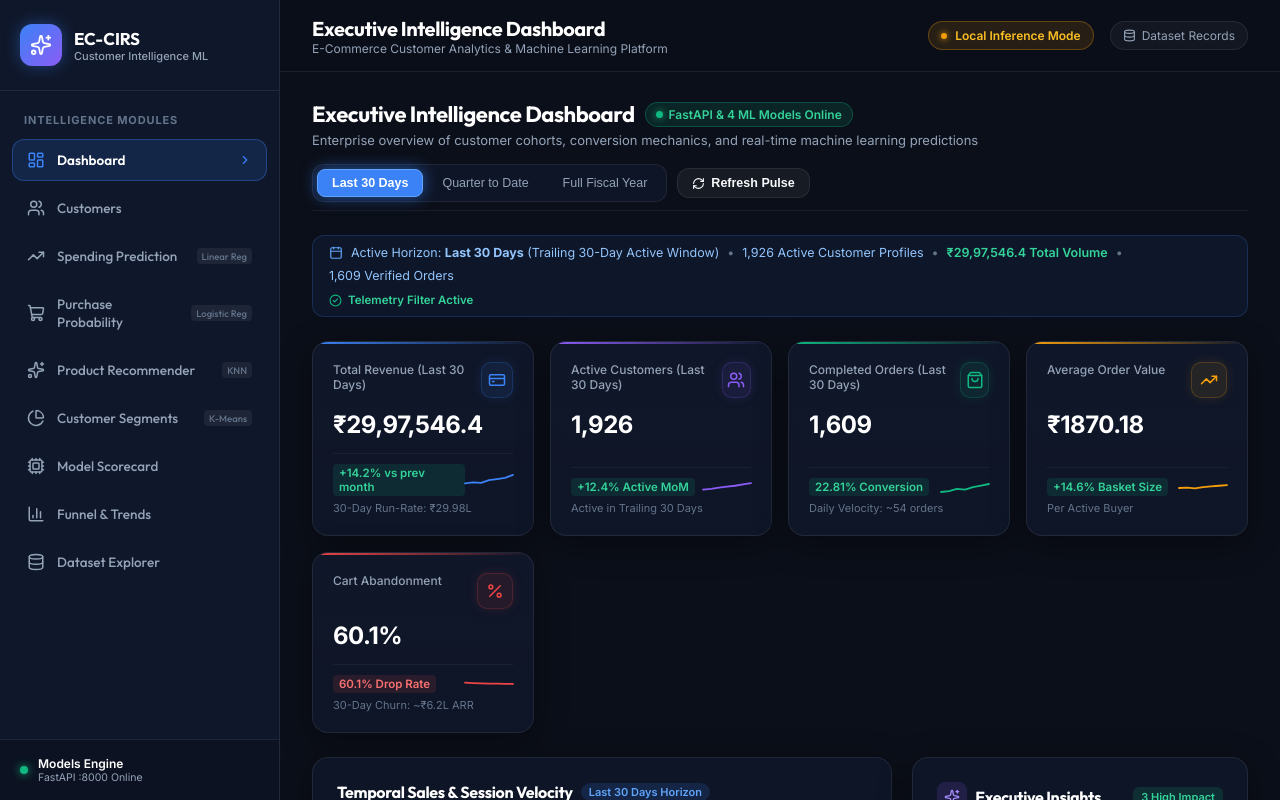
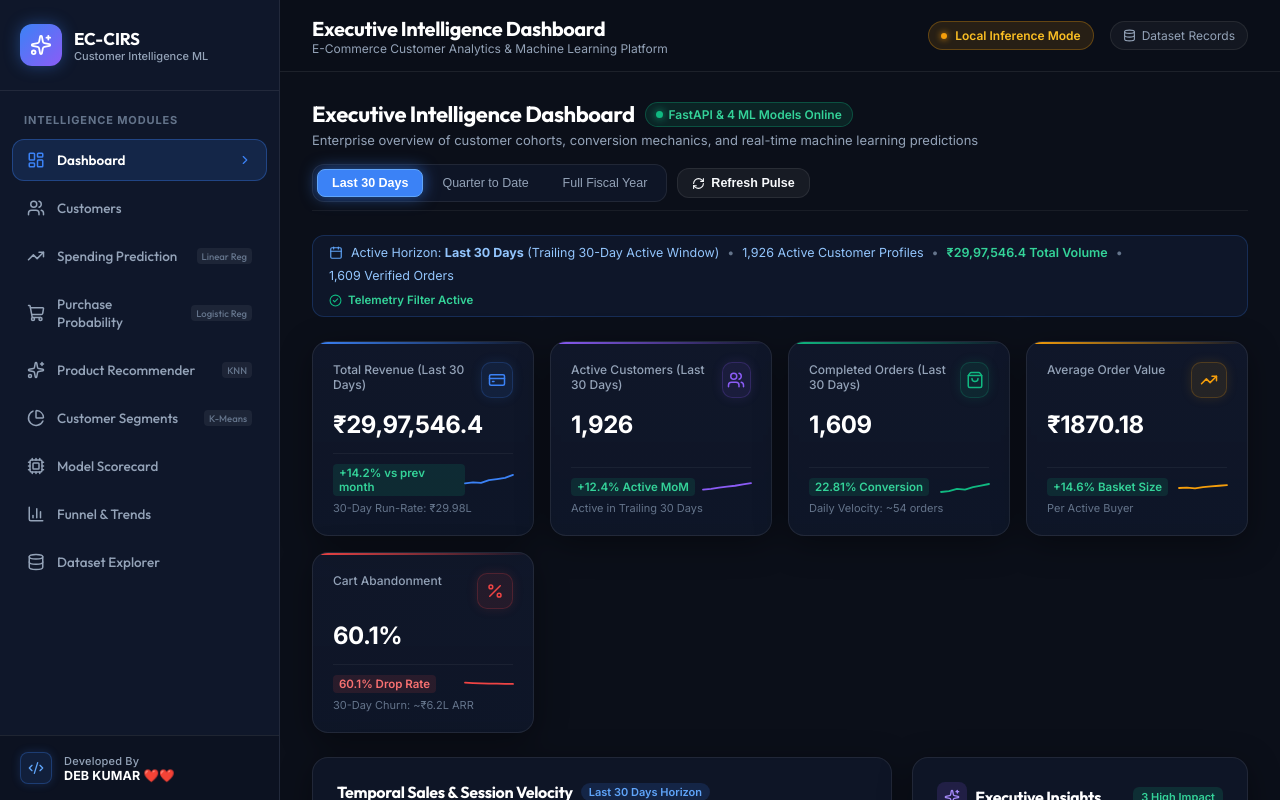
Before and after one commit to Deb-Kumar/EC-CIRS, a React (Vite) app in the folder frontend/: page / in a window 1280 px wide. Shown: the top 800 px of the page. Built offline with nearby package versions, Linux system fonts and the light colour scheme; no server answers.

Commit message:
feat(ui): update sidebar developer badge with Code2 icon and DEB KUMAR credits

```diff
--- a/frontend/src/components/Footer.jsx
+++ b/frontend/src/components/Footer.jsx
@@ -99,7 +99,7 @@ export default function Footer({ setActiveTab }) {
                 </span>
               </div>
               <p style={{ fontSize: "11px", color: "var(--text-dim)", marginTop: "1px" }}>
-                E-Commerce Customer Intelligence & Recommendation Platform
+                E-Commerce Customer Intelligence & Recommendation System
               </p>
             </div>
           </div>
--- a/frontend/src/components/Sidebar.jsx
+++ b/frontend/src/components/Sidebar.jsx
@@ -10,7 +10,8 @@ import {
   BarChart3,
   ShieldCheck,
   ChevronRight,
-  Database
+  Database,
+  Code2
 } from "lucide-react";
 
 export default function Sidebar({ activeTab, setActiveTab, totalCustomers, totalRecords }) {
@@ -143,25 +144,36 @@ export default function Sidebar({ activeTab, setActiveTab, totalCustomers, total
         })}
       </nav>
 
-      {/* Footer System Status */}
+      {/* Footer Developer Credits */}
       <div style={{
         padding: "16px 20px",
         borderTop: "1px solid var(--border-color)",
         background: "rgba(10, 15, 28, 0.6)",
         display: "flex",
         alignItems: "center",
-        gap: "10px"
+        gap: "12px"
       }}>
         <div style={{
-          width: "8px",
-          height: "8px",
-          borderRadius: "50%",
-          background: "#10b981",
-          boxShadow: "0 0 8px #10b981"
-        }} />
+          width: "32px",
+          height: "32px",
+          borderRadius: "8px",
+          background: "rgba(59, 130, 246, 0.12)",
+          border: "1px solid rgba(59, 130, 246, 0.3)",
+          display: "flex",
+          alignItems: "center",
+          justifyContent: "center",
+          boxShadow: "0 0 10px rgba(59, 130, 246, 0.2)",
+          flexShrink: 0
+        }}>
+          <Code2 size={16} color="#60a5fa" />
+        </div>
         <div>
-          <div style={{ fontSize: "12px", fontWeight: 600, color: "#fff" }}>Models Engine</div>
-          <div style={{ fontSize: "10.5px", color: "var(--text-muted)" }}>FastAPI :8000 Online</div>
+          <div style={{ fontSize: "11px", fontWeight: 500, color: "var(--text-muted)", letterSpacing: "0.02em" }}>
+            Developed By
+          </div>
+          <div style={{ fontSize: "12.5px", fontWeight: 700, color: "#fff", letterSpacing: "0.01em" }}>
+            DEB KUMAR ❤️❤️
+          </div>
         </div>
       </div>
     </aside>
```
